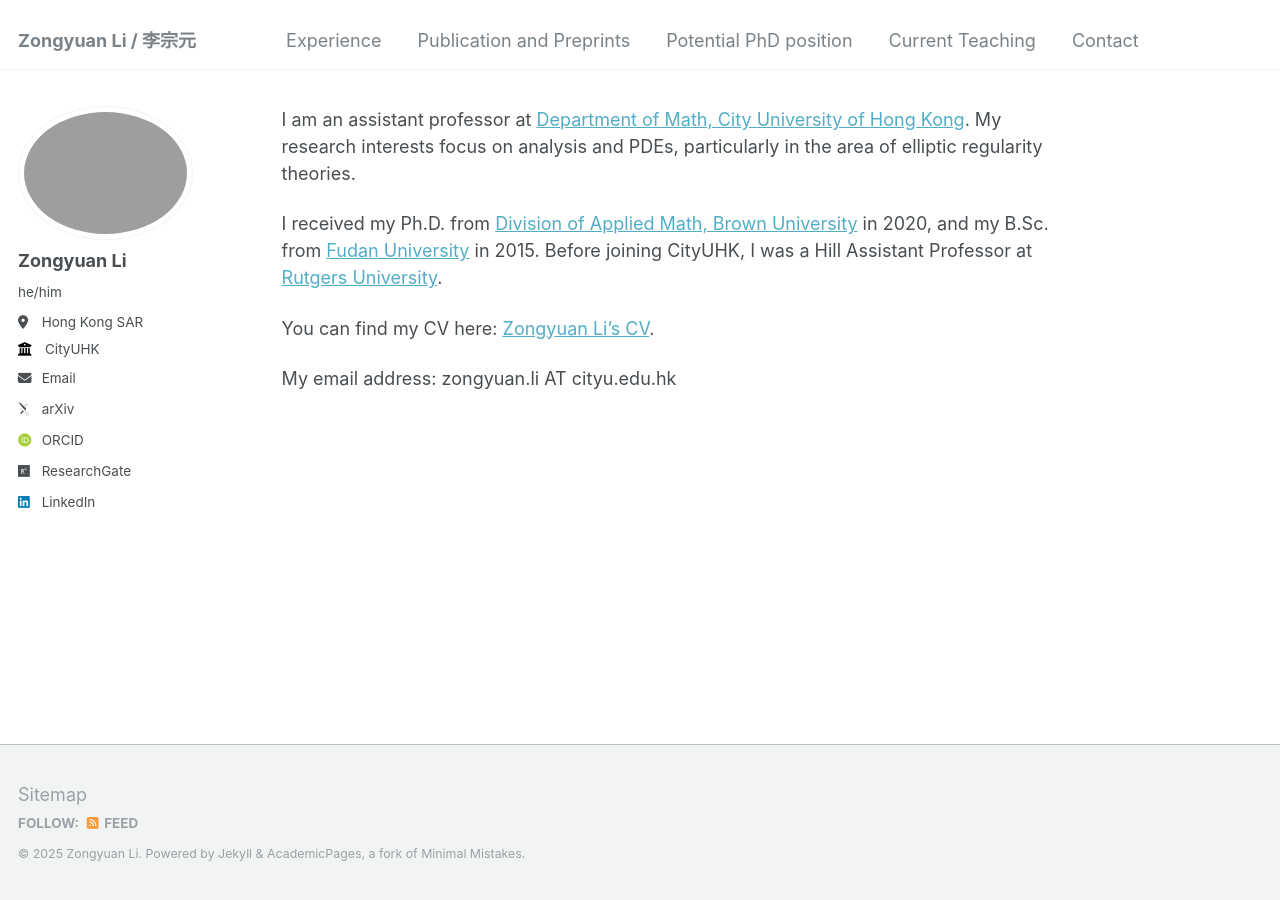
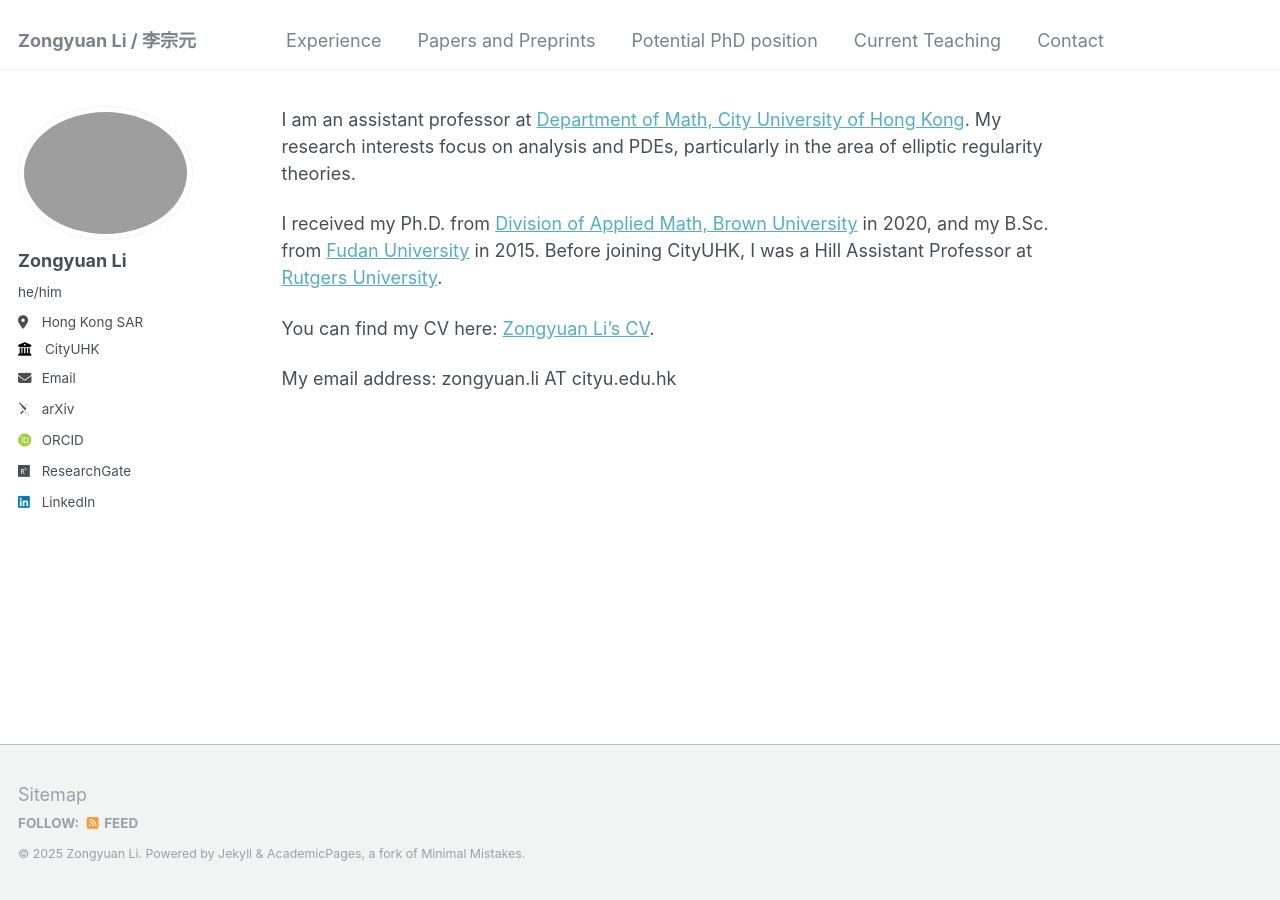
Before and after one commit to zongyuan-li/zongyuan-li.github.io, a Jekyll site: the page built from _pages/about.md, in a window 1280 px wide. Built offline with Jekyll 4.4.1, drawn with Linux system fonts in a browser that asks for light colours; some web fonts are replaced.

Commit message:
Update navigation.yml

```diff
--- a/_data/navigation.yml
+++ b/_data/navigation.yml
@@ -29,7 +29,7 @@ main:
   - title: "Experience"
     url: /experience/
 
-  - title: "Publication and Preprints"
+  - title: "Papers and Preprints"
     url: /PApapers/
 
   - title: "Potential PhD position"
```
